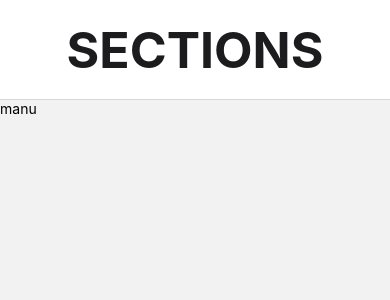
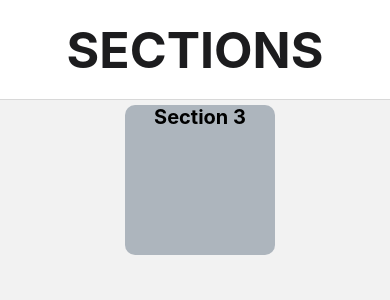
Before and after one commit to RubenKarapetyann/examinee, a React Native app in the folder examinee/: screen /Manu in a window 390 px wide. Shown: the top 300 px of the page. Built offline with nearby package versions, Linux system fonts and the light colour scheme.

Commit message:
added navigation between screens due to dropdowns

```diff
--- a/examinee/components/Card.tsx
+++ b/examinee/components/Card.tsx
@@ -2,10 +2,11 @@ import { StyleSheet, Text, TouchableOpacity, View } from "react-native";
 import { PALETTE } from "../constants/styles";
 import { CardProps } from "../types/components";
 
-export default function Card({ title }:CardProps){
+export default function Card({ title, id, onOpen, route }:CardProps){
+    const openHanle = ()=> onOpen(route)
     return (
         <View>
-            <TouchableOpacity style={styles.container}>
+            <TouchableOpacity style={styles.container} onPress={openHanle}>
                 <Text style={styles.title}>{title}</Text>
             </TouchableOpacity>
         </View>
--- a/examinee/components/CardsList.tsx
+++ b/examinee/components/CardsList.tsx
@@ -2,12 +2,12 @@ import { ScrollView, StyleSheet, View } from "react-native";
 import { CardsListProps } from "../types/components";
 import Card from "./Card";
 
-export default function CardsList({ cards }: CardsListProps){
+export default function CardsList({ cards, onOpen }: CardsListProps){
     return (
         <ScrollView>
             <View style={styles.container}>
                 {cards.map(card=>{
-                    return <Card title={card.title}/>
+                    return <Card route={card.route} title={card.title} id={card.id} key={card.id} onOpen={onOpen}/>
                 })}
             </View>
         </ScrollView>
--- a/examinee/navigation/RootStackNavigation.tsx
+++ b/examinee/navigation/RootStackNavigation.tsx
@@ -17,8 +17,6 @@ export default function RootStackNavigation(){
                 },
                 headerStyle : {
                     height : 100,
-                    justifyContent : "center",
-                    alignItems : "center"
                 }
             }}/>
             <RootStack.Screen name="Section_3" component={Section_3}/>
--- a/examinee/package.json
+++ b/examinee/package.json
@@ -17,7 +17,7 @@
     "react": "18.2.0",
     "react-dom": "18.2.0",
     "react-native": "0.73.6",
-    "react-native-gesture-handler": "^2.16.0",
+    "react-native-gesture-handler": "^2.14.0",
     "react-native-safe-area-context": "4.8.2",
     "react-native-screens": "~3.29.0",
     "react-native-web": "~0.19.6"
--- a/examinee/screens/manu/Manu.tsx
+++ b/examinee/screens/manu/Manu.tsx
@@ -1,7 +1,28 @@
-import { Text } from "react-native";
+import { SECTIONS } from "../../constants/sections";
+import CardsList from "../../components/CardsList";
+import Dropdown from "../../components/Dropdown";
+import { MODES } from "../../constants/modes";
+import { useState } from "react";
+import { ManuProps } from "../../types/components";
+import { ModeType, SectionRoute } from "../../types/global";
 
-export default function Manu(){
+
+export default function Manu({ route, navigation }: ManuProps){
+    const [modeWindowOpen, setModeWindowOpen] = useState<false | SectionRoute>(false)
+
+    const onClose = ()=> setModeWindowOpen(false)
+    const onOpen = (route: SectionRoute)=> setModeWindowOpen(route)
+    const onStart = (mode: ModeType)=> {
+        if(modeWindowOpen){
+            navigation.navigate(modeWindowOpen, {mode})
+            setModeWindowOpen(false)
+        }
+    }
+
     return (
-        <Text>manu</Text>
+        <>
+            {modeWindowOpen && <Dropdown items={MODES} onClose={onClose} onStart={onStart}/>}
+            <CardsList cards={SECTIONS} onOpen={onOpen}/>
+        </>
     )
 }
--- a/examinee/screens/section_3/Section_3.tsx
+++ b/examinee/screens/section_3/Section_3.tsx
@@ -1,7 +1,8 @@
 import { Text } from "react-native";
+import { Section_3Types } from "../../types/components";
 
-export default function Section_3(){
+export default function Section_3({ navigation, route }: Section_3Types){
     return (
-        <Text>section 3</Text>
+        <Text>{route.params.mode}</Text>
     )
 }
```
Also changed, not shown: 1 other file (tests, documents, lock files or other folders).
